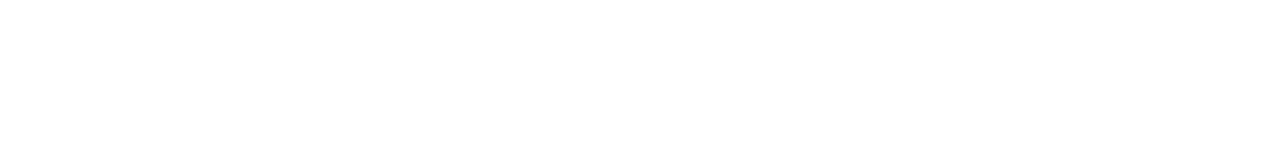
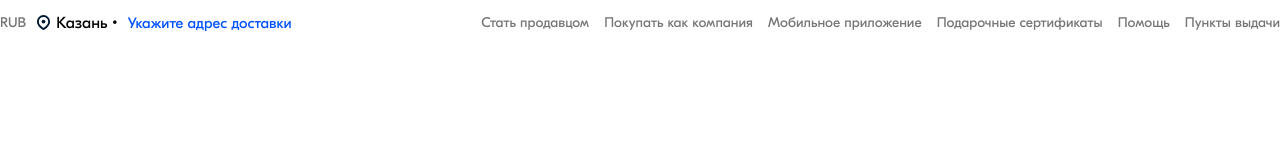
Before and after one commit to pataybob/marketplace, a plain HTML site: page index.html in a window 1280 px wide. Drawn offline with Linux system fonts and the light colour scheme.

Commit message:
preheader

```diff
--- a/index.html
+++ b/index.html
@@ -7,6 +7,28 @@
     <link rel="stylesheet" href="./styles/main.css">
 </head>
 <body>
+    <div class="wrapper">
+        <div class="container">
+            <div class="pre__header">
+                <div class="left__side">
+                    <div class="currency"> RUB </div>
+                    <div class="geo">
+                        <img src="./images/geo.svg" alt="">
+                        <p>Казань •</p>
+                    </div>
+                    <div class="adress"> <a href="#">Укажите адрес доставки</a></div>
+                </div>
+                <div class="right__side">
+                    <p class="preheader__item">Стать продавцом</p>
+                    <p class="preheader__item">Покупать как компания</p>
+                    <p class="preheader__item">Мобильное приложение</p>
+                    <p class="preheader__item">Подарочные сертификаты</p>
+                    <p class="preheader__item">Помощь</p>
+                    <p class="preheader__item">Пункты выдачи</p>
+                </div>
+            </div>
+        </div>
+    </div>
 
 </body>
 </html>
--- a/styles/main.scss
+++ b/styles/main.scss
@@ -0,0 +1,67 @@
+@font-face {
+    font-family: EestiPro Bold ;
+    src: url(../fonts/gteestiprodisplay_bold.otf);
+}
+@font-face {
+    font-family: EestiPro Regular ;
+    src: url(../fonts/gteestiprodisplay_regular.otf);
+}
+*{
+    padding: 0px;
+    margin: 0px;
+    box-sizing: border-box;
+    font-family: EestiPro Regular ;
+    font-size: 16px;
+    a{
+        text-decoration: none;
+    }
+    ul,li,ol{
+        list-style: none;
+    }
+}
+
+.wrapper{
+    .container{
+        max-width: 1400px;
+        margin: 0 auto;
+        .pre__header{
+            padding: 15px 0;
+            display: flex;
+            flex-direction: row;
+            justify-content: space-between;
+            .left__side{
+                display: flex;
+                flex-direction: row;
+                gap: 10px;
+                .currency{
+                    color: #767676;
+                    font-size: 14px;
+                }
+                .geo{
+                    display: flex;
+                    flex-direction: row;
+                    gap: 5px;
+                    img{
+                        width: 15px;
+                        height: 15px;
+                    }
+                }
+                .adress{
+                    a{
+                        color: #0051ff;
+                        font-size: 15px;
+                    }
+                }
+            }
+            .right__side{
+                display: flex;
+                flex-direction: row;
+                gap: 15px;
+                p{
+                    color: #767676;
+                    font-size: 14px;
+                }
+            }
+        }
+    }
+}
```
Also changed, not shown: fonts/COPYRIGHT.txt (added), fonts/gteestiprodisplay_bold.otf (added), fonts/gteestiprodisplay_light.otf (added), fonts/gteestiprodisplay_medium.otf (added), fonts/gteestiprodisplay_regular.otf (added), fonts/gteestiprodisplay_thin.otf (added), fonts/gteestiprodisplay_ultrabold.otf (added), images/geo.svg (added), styles/main.css, 1 other file.
